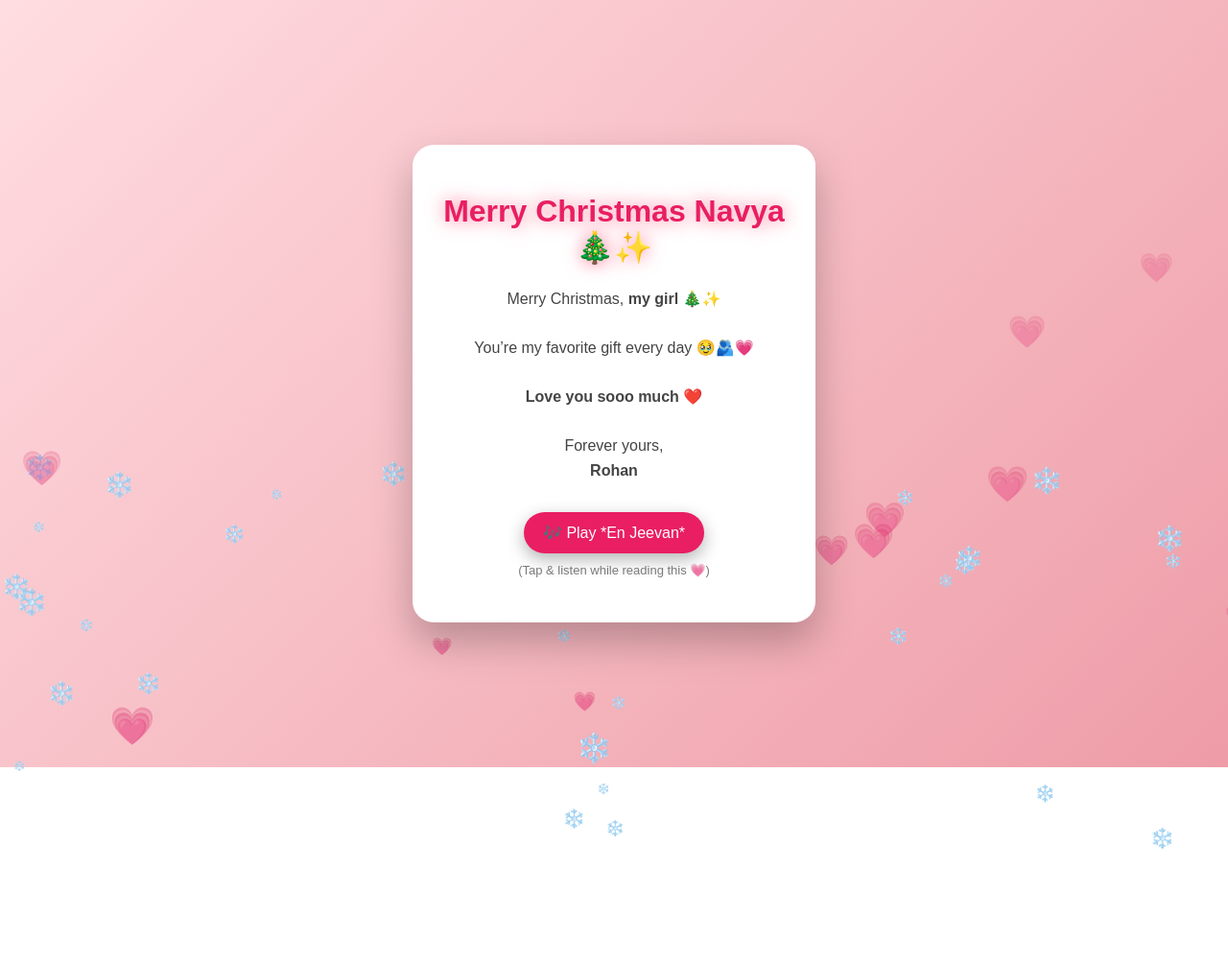
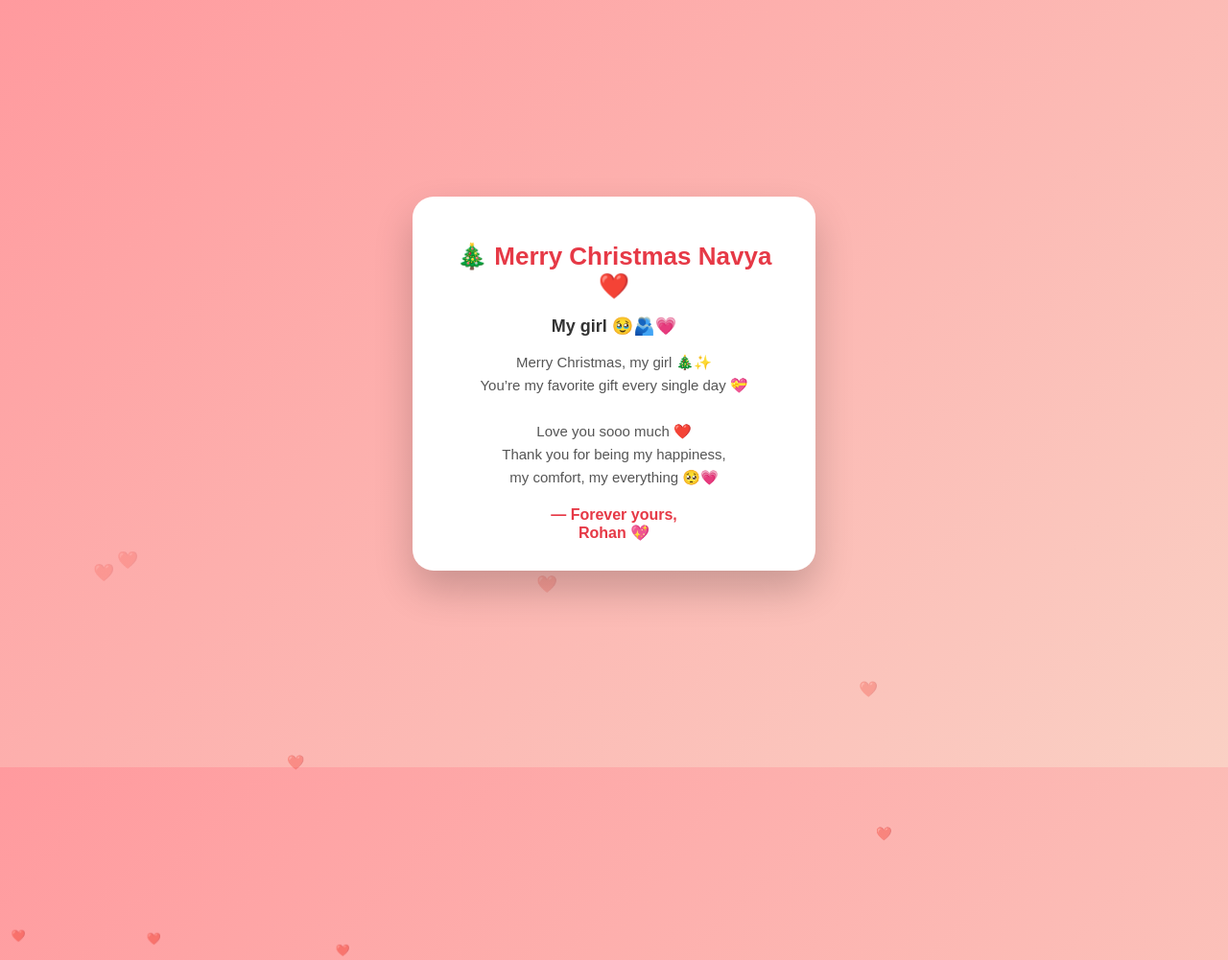
Before and after one commit to rohan0705/navya-christmas, a plain HTML site: page index.html in a window 1280 px wide. Shown: the top 1001 px of the page at 96% size. Before the commit the page ends 800 px from the top, so only its background shows below. Drawn offline with Linux system fonts and the light colour scheme.

Commit message:
Update index.html

```diff
--- a/index.html
+++ b/index.html
@@ -1,7 +1,7 @@
 <!DOCTYPE html>
 <html lang="en">
 <head>
-<meta charset="UTF-8">
+  <meta charset="UTF-8" />
   <title>Merry Christmas Navya ❤️</title>
   <meta name="viewport" content="width=device-width, initial-scale=1.0">
 
@@ -9,7 +9,7 @@
     body {
       margin: 0;
       height: 100vh;
-  background: linear-gradient(135deg,#ffdde1,#ee9ca7);
+      background: linear-gradient(135deg, #ff9a9e, #fad0c4);
       display: flex;
       justify-content: center;
       align-items: center;
@@ -24,69 +24,58 @@ body {
       text-align: center;
       width: 90%;
       max-width: 360px;
-  box-shadow: 0 20px 40px rgba(0,0,0,0.25);
-  animation: pop 1.1s ease;
+      box-shadow: 0 20px 40px rgba(0,0,0,0.2);
+      animation: pop 1s ease;
       z-index: 2;
     }
 
     @keyframes pop {
-  from { transform: scale(0.6); opacity: 0; }
-  to { transform: scale(1); opacity: 1; }
+      0% { transform: scale(0.5); opacity: 0; }
+      100% { transform: scale(1); opacity: 1; }
     }
 
     h1 {
-  color: #e91e63;
-  animation: glow 2s infinite alternate;
+      color: #e63946;
+      font-size: 26px;
+      margin-bottom: 10px;
     }
 
-@keyframes glow {
-  from { text-shadow: 0 0 5px #ff758f; }
-  to { text-shadow: 0 0 22px #ff758f; }
+    h2 {
+      color: #333;
+      font-size: 18px;
+      margin-bottom: 15px;
     }
 
     p {
-  color: #444;
-  font-size: 16px;
+      font-size: 15px;
+      color: #555;
       line-height: 1.6;
     }
 
-/* Snow */
-.snow {
-  position: fixed;
-  top: -10px;
-  color: white;
-  animation: fall linear infinite;
-  opacity: 0.9;
-}
-
-@keyframes fall {
-  to { transform: translateY(110vh); }
+    .from {
+      margin-top: 18px;
+      font-weight: bold;
+      color: #e63946;
     }
 
     /* Floating hearts */
     .heart {
-  position: fixed;
-  bottom: -20px;
-  color: #ff4d6d;
-  animation: floatUp linear infinite;
-  opacity: 0.6;
+      position: absolute;
+      color: rgba(255, 0, 85, 0.6);
+      font-size: 18px;
+      animation: float 6s linear infinite;
     }
 
-@keyframes floatUp {
-  to { transform: translateY(-120vh); opacity: 0; }
+    @keyframes float {
+      0% {
+        transform: translateY(100vh) scale(0.5);
+        opacity: 0;
       }
-
-/* Music button */
-.music-btn {
-  display: inline-block;
-  margin-top: 15px;
-  padding: 12px 20px;
-  border-radius: 25px;
-  background: #e91e63;
-  color: white;
-  text-decoration: none;
-  font-size: 16px;
-  box-shadow: 0 6px 18px rgba(0,0,0,0.3);
+      10% { opacity: 1; }
+      100% {
+        transform: translateY(-10vh) scale(1.2);
+        opacity: 0;
+      }
     }
   </style>
 </head>
@@ -94,50 +83,40 @@ p {
 <body>
 
   <div class="card">
-  <h1>Merry Christmas Navya 🎄✨</h1>
+    <h1>🎄 Merry Christmas Navya ❤️</h1>
+    <h2>My girl 🥹🫂💗</h2>
+
     <p>
-    Merry Christmas, <b>my girl</b> 🎄✨<br><br>
-    You’re my favorite gift every day 🥹🫂💗<br><br>
-    <b>Love you sooo much ❤️</b><br><br>
-    Forever yours,<br>
-    <b>Rohan</b>
+      Merry Christmas, my girl 🎄✨<br>
+      You’re my favorite gift every single day 💝<br><br>
+
+      Love you sooo much ❤️<br>
+      Thank you for being my happiness,<br>
+      my comfort, my everything 🥺💗
     </p>
 
-  <!-- 🎶 MUSIC BUTTON (GUARANTEED) -->
-  <a class="music-btn"
-     href="https://youtu.be/qZ4kV2u3z7c"
-     target="_blank">
-     🎶 Play *En Jeevan*
-  </a>
-
-  <p style="font-size:13px; opacity:0.7; margin-top:8px;">
-    (Tap & listen while reading this 💗)
-  </p>
+    <div class="from">
+      — Forever yours,<br>
+      Rohan 💖
+    </div>
   </div>
 
+  <!-- Floating hearts -->
   <script>
-// Snow
-for (let i = 0; i < 40; i++) {
-  let snow = document.createElement("div");
-  snow.className = "snow";
-  snow.innerHTML = "❄️";
-  snow.style.left = Math.random() * 100 + "vw";
-  snow.style.fontSize = Math.random() * 20 + 10 + "px";
-  snow.style.animationDuration = Math.random() * 5 + 5 + "s";
-  document.body.appendChild(snow);
+    function createHeart() {
+      const heart = document.createElement("div");
+      heart.className = "heart";
+      heart.innerHTML = "❤️";
+      heart.style.left = Math.random() * 100 + "vw";
+      heart.style.animationDuration = (4 + Math.random() * 4) + "s";
+      document.body.appendChild(heart);
+
+      setTimeout(() => {
+        heart.remove();
+      }, 8000);
     }
 
-// Floating hearts
-setInterval(() => {
-  const h = document.createElement("div");
-  h.className = "heart";
-  h.innerHTML = "💗";
-  h.style.left = Math.random() * 100 + "vw";
-  h.style.fontSize = Math.random() * 25 + 15 + "px";
-  h.style.animationDuration = Math.random() * 6 + 6 + "s";
-  document.body.appendChild(h);
-  setTimeout(() => h.remove(), 12000);
-}, 400);
+    setInterval(createHeart, 400);
   </script>
 
 </body>
```
Lines whose indentation alone changed are shown as unchanged.
